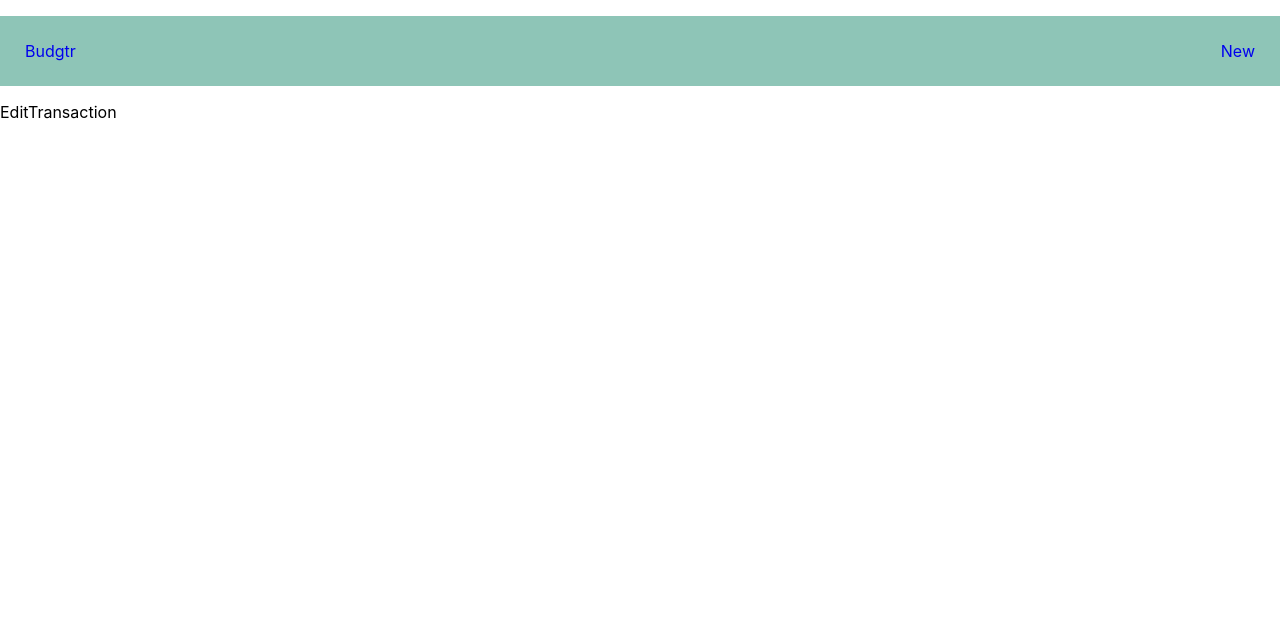
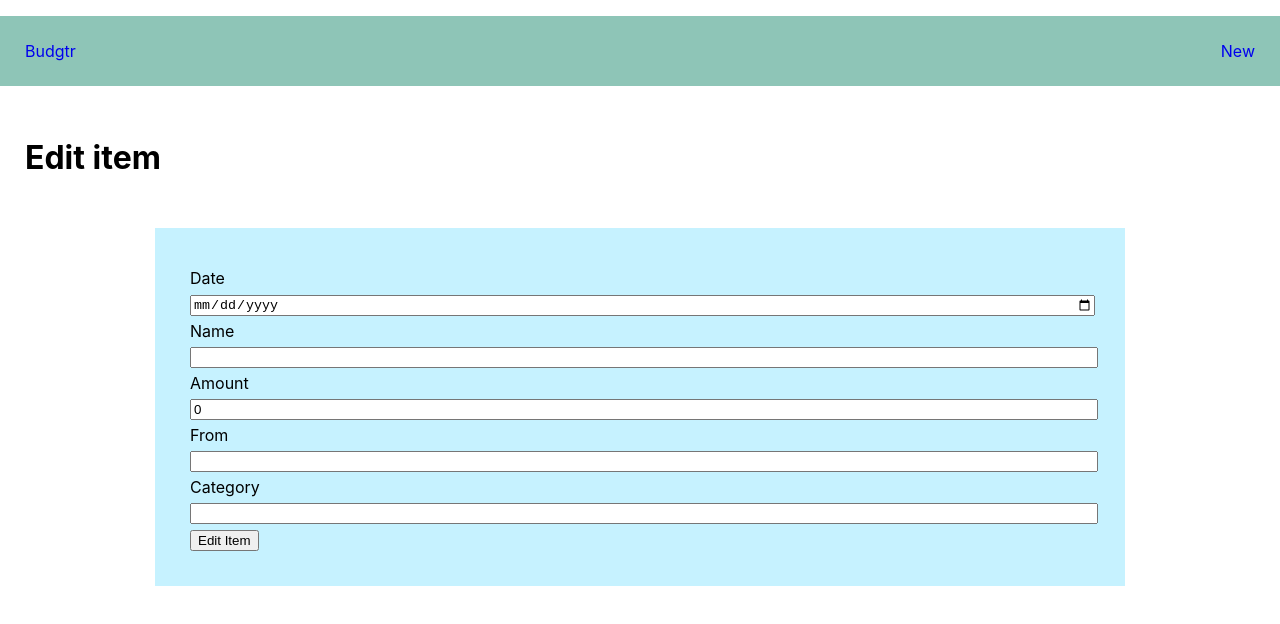
Before and after one commit to iHanjra/Budgtr-Front-End, a React (Create React App) app: page /transactions/1/edit in a window 1280 px wide. Shown: the top 624 px of the page. Built offline with nearby package versions, Linux system fonts and the light colour scheme; no server answers.

Commit message:
Finished front-end functionality

```diff
--- a/src/components/AllTransactions/ShowAllTransactions.css
+++ b/src/components/AllTransactions/ShowAllTransactions.css
@@ -31,3 +31,15 @@
 .transactions-link {
   color: black;
 }
+
+.green {
+  color: green;
+}
+
+.yellow {
+  color: rgb(176, 176, 15);
+}
+
+.red {
+  color: red;
+}
--- a/src/components/AllTransactions/ShowAllTransactions.js
+++ b/src/components/AllTransactions/ShowAllTransactions.js
@@ -20,23 +20,37 @@ function ShowAllTransactions() {
   }, []);
 
   let total = transactionsArray.reduce(
-    (accumulator, transactions) => accumulator + transactions.amount,
+    (accumulator, transactions) => accumulator + Number(transactions.amount),
     0
   );
 
+  let formattedTotal = total.toLocaleString("en-US", {
+    style: "currency",
+    currency: "USD",
+  });
+
+  const getTotalColor = (total) => {
+    if (total > 100) {
+      return "green";
+    } else if (total >= 0 && total <= 100) {
+      return "yellow";
+    } else {
+      return "red";
+    }
+  };
+
   return (
     <div>
-      <h2 className="h2-title">Bank Account Total: ${total}</h2>
+      <h2 className={`h2-title ${getTotalColor(total)}`}>Bank Account Total: {formattedTotal}</h2>
       <div className="table-container">
         <table id="transactions">
           <tbody className="Transaction">
-
-            {transactionsArray.map(
-              ({ date, name, amount, id }) => {
+            {transactionsArray.map(({ date, name, amount, id }) => {
+              const formattedDate = new Date(date).toISOString().split("T")[0];
               return (
                 <tr key={id}>
                   <td>
-                        <h2>{date}</h2>
+                    <h2>{formattedDate}</h2>
                   </td>
 
                   <td>
@@ -50,8 +64,7 @@ function ShowAllTransactions() {
                   </td>
                 </tr>
               );
-              }
-            )}
+            })}
           </tbody>
         </table>
       </div>
--- a/src/components/CreateTransaction/TransactionForm.js
+++ b/src/components/CreateTransaction/TransactionForm.js
@@ -38,7 +38,7 @@ function TransactionForm() {
           <div className="form-container-input">
             <label htmlFor="date">Date</label>
             <input
-              type="text"
+              type="date"
               id="date"
               value={transaction.date}
               onChange={(e) =>
--- a/src/components/EditTransaction/EditTransaction.js
+++ b/src/components/EditTransaction/EditTransaction.js
@@ -1,9 +1,127 @@
-import React from 'react'
+import React, { useState, useEffect } from "react";
+import { useParams, useNavigate, Link } from "react-router-dom";
+import axios from "axios";
+import "./EditForm.css";
 
 function EditTransaction() {
+  const { id } = useParams();
+  const navigate = useNavigate();
+  const [transaction, setTransaction] = useState({
+    name: "",
+    amount: 0,
+    date: "",
+    from: "",
+    category: "",
+  });
+
+  async function fetchData() {
+    try {
+      let result = await axios.get(
+        `http://localhost:3001/transactions/get-transaction-by-id/${id}`
+      );
+     const { date, ...transaction } = result.data.data;
+     const formattedDate = new Date(date).toISOString().split("T")[0];
+     setTransaction({ ...transaction, date: formattedDate });
+    } catch (e) {
+      console.log(e);
+    }
+  }
+
+  async function handleOnSubmit(e) {
+    e.preventDefault();
+
+    try {
+      await axios.put(
+        `http://localhost:3001/transactions/update-transaction-by-id/${id}`,
+        {
+          name: transaction.name,
+          amount: transaction.amount,
+          date: transaction.date,
+          from: transaction.from,
+          category: transaction.category,
+        }
+      );
+      alert("Updated Successfully");
+      navigate(`/transactions/${id}`);
+    } catch (e) {
+      console.log(e.response);
+    }
+  }
+
+  useEffect(() => {
+    fetchData();
+  }, []);
+
   return (
-    <div>EditTransaction</div>
-  )
+    <div className="form-form-container">
+      <h2>Edit item</h2>
+      <div className="form-container-form">
+        <form onSubmit={handleOnSubmit}>
+          <div className="form-container-input">
+            <label htmlFor="date">Date</label>
+            <input
+              type="date"
+              id="date"
+              value={transaction.date}
+              onChange={(e) =>
+                setTransaction({ ...transaction, date: e.target.value })
+              }
+              required
+            />
+          </div>
+          <div className="form-container-input">
+            <label htmlFor="name">Name</label>
+            <input
+              type="text"
+              id="name"
+              value={transaction.name}
+              onChange={(e) =>
+                setTransaction({ ...transaction, name: e.target.value })
+              }
+              required
+            />
+          </div>
+          <div className="form-container-input">
+            <label htmlFor="amount">Amount</label>
+            <input
+              id="amount"
+              type="number"
+              value={transaction.amount}
+              onChange={(e) =>
+                setTransaction({ ...transaction, amount: e.target.value })
+              }
+              required
+            />
+          </div>
+          <div className="form-container-input">
+            <label htmlFor="from">From</label>
+            <input
+              type="text"
+              id="from"
+              value={transaction.from}
+              onChange={(e) =>
+                setTransaction({ ...transaction, from: e.target.value })
+              }
+              required
+            />
+          </div>
+          <div className="form-container-input">
+            <label htmlFor="category">Category</label>
+            <input
+              type="text"
+              id="category"
+              value={transaction.category}
+              onChange={(e) =>
+                setTransaction({ ...transaction, category: e.target.value })
+              }
+              required
+            />
+          </div>
+          <button>Edit Item</button>
+        </form>
+      </div>
+    </div>
+  );
 }
 
-export default EditTransaction
+export default EditTransaction;
--- a/src/components/Transaction/Transaction.js
+++ b/src/components/Transaction/Transaction.js
@@ -1,6 +1,6 @@
 import React, { useEffect, useState } from "react";
 import axios from "axios";
-import { useParams, Link, useNavigate } from "react-router-dom";
+import { useParams, useNavigate } from "react-router-dom";
 import "./Transaction.css";
 
 function Transaction() {
@@ -15,10 +15,21 @@ function Transaction() {
       let result = await axios.get(
         `http://localhost:3001/transactions/get-transaction-by-id/${id}`
       );
-      setTransaction(result.data.data);
+      const { date, ...transaction } = result.data.data;
+      const formattedDate = new Date(date).toISOString().split("T")[0];
+      setTransaction({ ...transaction, date: formattedDate });
     } catch (e) {
       console.log(e);
     }
+  }
+
+  function formatDate(dateString) {
+    const date = new Date(dateString);
+    return date.toLocaleDateString("en-US", {
+      year: "numeric",
+      month: "long",
+      day: "numeric",
+    });
   }
 
   async function fetchTransactionsData() {
@@ -71,7 +82,8 @@ function Transaction() {
           <button onClick={() => navigate("/transactions")}>Back</button>
         </li>
         <li>
-            <button onClick={() => (`/transactions/${id}/edit`)}>Edit
+          <button onClick={() => navigate(`/transactions/${id}/edit`)}>
+            Edit
           </button>
         </li>
         <li>
@@ -80,7 +92,7 @@ function Transaction() {
       </ul>
     </div>
     {showConfirmation && (
-        <div>
+      <div className="transaction-container-navigation">
         <p>Are you sure you want to delete this transaction?</p>
         <button onClick={handleConfirmDelete}>Yes</button>
         <button onClick={handleCancelDelete}>No</button>
```
Lines whose indentation alone changed are shown as unchanged.
